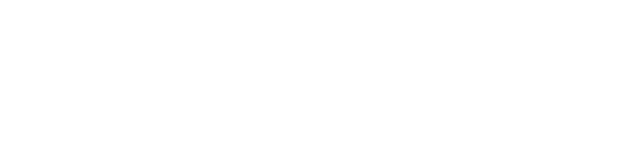
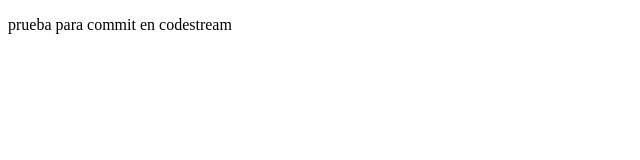
Before and after one commit to vickfaby/frontendCurse, a plain HTML site: page index.html in a window 1280 px wide. Shown: the whole page, without its empty margins (0-640 px from the left). Drawn offline with Linux system fonts and the light colour scheme.

Commit message:
commit de prueba

```diff
--- a/index.html
+++ b/index.html
@@ -8,6 +8,6 @@
 
 </head>
 <body>
-
+    <p>prueba para commit en codestream</p>
 </body>
 </html>
```
